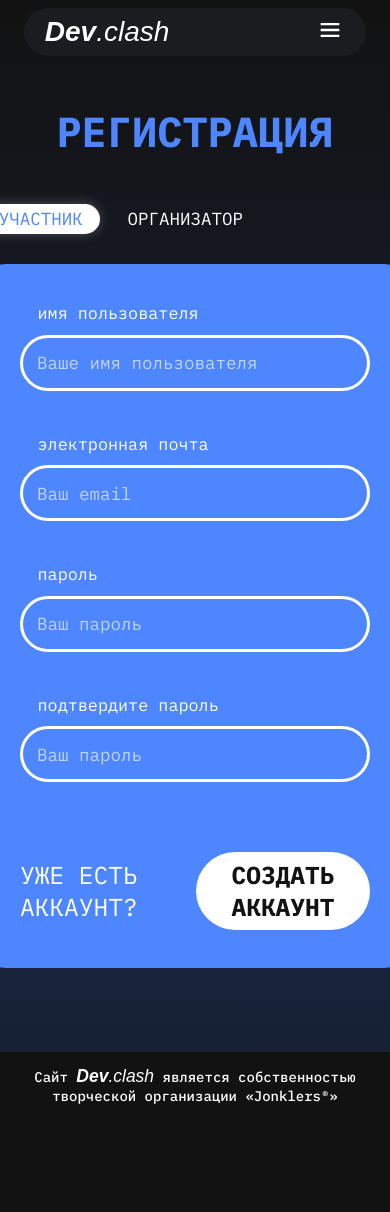
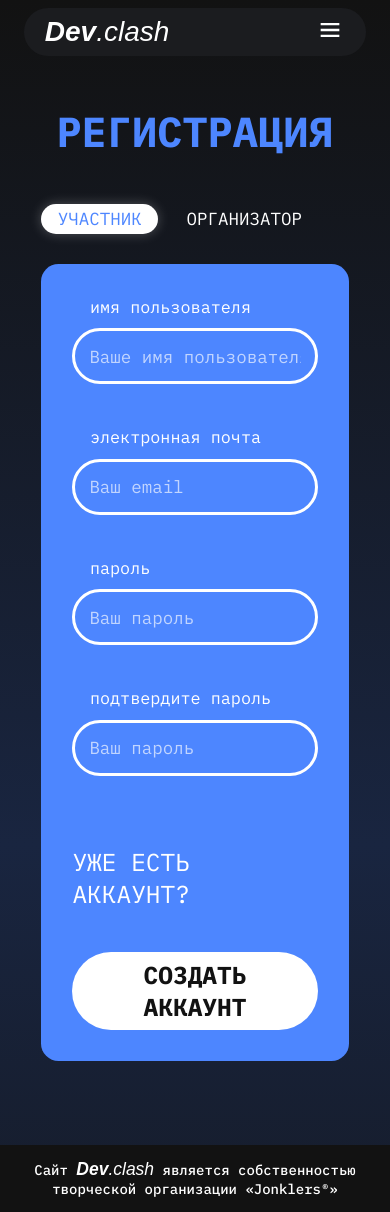
Before and after one commit to goawwer/DevClash, a Next.js app: page /register in a window 390 px wide. Before the commit the page ends 1119 px from the top, so only its background shows below. Built offline with nearby package versions, Linux system fonts and the light colour scheme; a web font is replaced by a local one.

Commit message:
adapted registration page

```diff
--- a/src/app/page.module.scss
+++ b/src/app/page.module.scss
@@ -10,10 +10,12 @@
 
 	@media (max-width: 1279px) {
 		width: 100%;
+		margin: auto;
 	}
 }
 
 .subText {
+	margin-bottom: 4rem;
 	font-size: var(--mid-font-size);
 	font-weight: var(--regular-font-weight);
 	margin-inline: auto;
--- a/src/app/register/sub-components/Register.module.scss
+++ b/src/app/register/sub-components/Register.module.scss
@@ -1,3 +1,7 @@
 .register {
 	width: 60rem;
+
+	@media(max-width: 1279px){
+		width: 90%;
+	}
 }
--- a/src/features/forms/inputs/ui/ColorInput.module.scss
+++ b/src/features/forms/inputs/ui/ColorInput.module.scss
@@ -1,13 +1,13 @@
 .colorInput {
 	border-radius: 2rem;
-	height: 22.8rem;
-	overflow: hidden;
+	min-height: 25rem;
+	height: fit-content;
 
 	&__body {
-		padding: 2rem;
+		padding: 2rem 2rem;
 		background-color: var(--dark-blue-color);
 		border-radius: 2rem;
-		padding-bottom: 100%;
+		// height: inherit;
 	}
 
 	&__label,
@@ -24,10 +24,12 @@
 	}
 
 	&__container {
+		display: flex;
+		flex-wrap: wrap;
 		width: 100%;
 		display: flex;
 		gap: 2rem;
-		flex-wrap: wrap;
+		padding-bottom: 3rem;
 	}
 }
 
--- a/src/shared/ui/card/Card.tsx
+++ b/src/shared/ui/card/Card.tsx
@@ -10,10 +10,12 @@ const Card: FC<Props> = ({ color = `blue`, children }) => {
 		<div
 			style={{
 				width: "fit-content",
+				maxWidth: "100%",
 				height: "fit-content",
 				backgroundColor: `var(--${color}-color)`,
-				padding: "24px",
-				borderRadius: "24px",
+				padding: "1.25rem",
+				borderRadius: "1.25rem",
+
 			}}
 		>
 			{children}
--- a/src/shared/ui/inputs/Input.module.scss
+++ b/src/shared/ui/inputs/Input.module.scss
@@ -13,6 +13,7 @@
 	display: flex;
 	flex-direction: column;
 	gap: 0.5rem;
+	max-width: 100%;
 
 	&__label {
 		padding-left: 1.25rem;
@@ -22,8 +23,9 @@
 	}
 
 	&__input {
+		max-width: 100%;
 		height: 4rem;
-		padding-left: 1rem;
+		padding-inline: 1rem;
 		border: 0.25rem solid var(--white-color);
 		border-radius: 1000rem;
 		font-size: var(--large-font-size);
--- a/src/shared/ui/inputs/InputFile.module.scss
+++ b/src/shared/ui/inputs/InputFile.module.scss
@@ -13,6 +13,7 @@
 	display: flex;
 	flex-direction: column;
 	align-items: center;
+	max-width: 100%;
 
 	&__label {
 		font-size: var(--mid-font-size);
@@ -21,9 +22,13 @@
 		margin-bottom: 1rem;
 		text-transform: lowercase;
 		padding-left: 1.25rem;
+		max-width: 100%;
 	}
 
 	&__button {
+		text-align: center;
+		width: fit-content;
+		max-width: 100%;
 		font-size: var(--giant-font-size);
 		font-weight: var(--bold-font-weight);
 		padding: 0.5rem 1.25rem;
@@ -52,6 +57,7 @@
 		height: 50%;
 		min-height: 15rem;
 		text-transform: lowercase;
+		max-width: 100%;
 
 		background-size: contain;
 		background-position: center;
--- a/src/widgets/forms/auth/ui/Auth.module.scss
+++ b/src/widgets/forms/auth/ui/Auth.module.scss
@@ -21,6 +21,11 @@
 		justify-content: space-between;
 		align-items: center;
 		gap: 3rem;
+
+		@media (max-width: 1024px) {
+			justify-content: center;
+			flex-direction: column;
+		}
 	}
 
 	&__loginLink {
```
